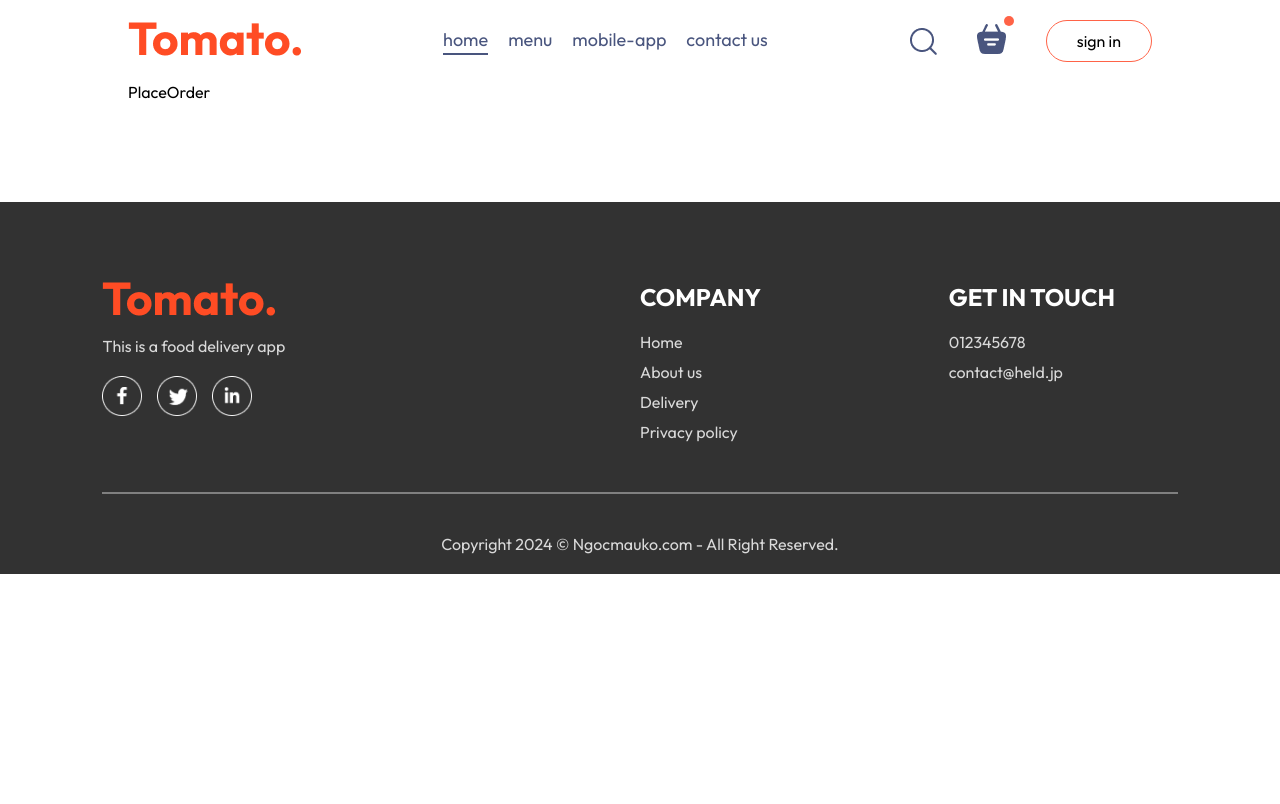
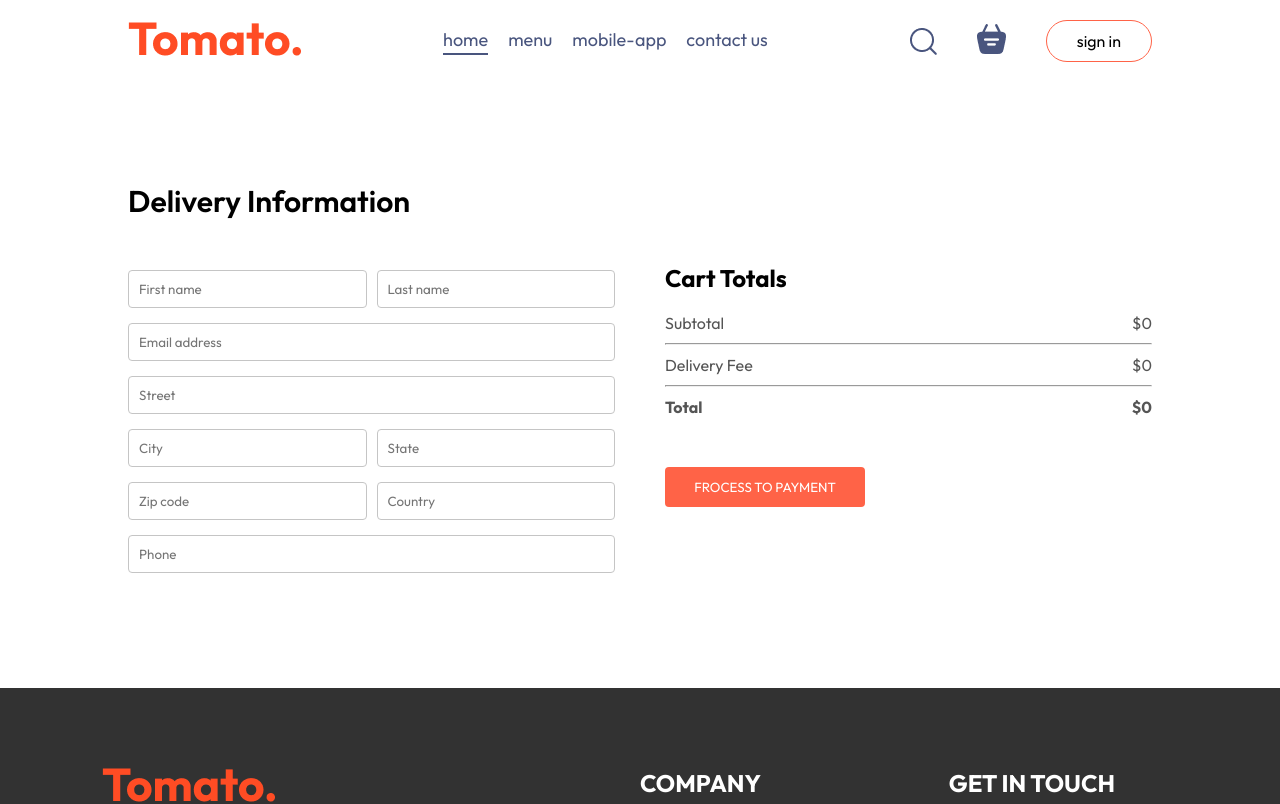
Before and after one commit to ngocmaruko/food-delivery, a React (Vite) app: page /order in a window 1280 px wide. Shown: the top 804 px of the page. Built offline with nearby package versions, Linux system fonts and the light colour scheme.

Commit message:
placeorder

```diff
--- a/src/components/ExploreMenu/ExploreMenu.jsx
+++ b/src/components/ExploreMenu/ExploreMenu.jsx
@@ -9,7 +9,7 @@ export const ExploreMenu = ({category, setCategory}) => {
       <p className="explore-menu-text">Choose from a diverse menu featurning a delectable array of dishes. Our mission is to satisfy your cravings and elevate your dining experience, one delicious meal at a time.</p>
       <div className="explore-menu-list">
         {(menu_list).map((item, i) => (
-          <div onClick={() => setCategory(prev => prev === 'All' ? item.menu_name : 'All')} key={i} className='explore-menu-list-item'>
+          <div onClick={() => setCategory(prev => prev === item.menu_name ? 'All' : item.menu_name )} key={i} className='explore-menu-list-item'>
             <img
             className={category === item.menu_name?'active':''}
             src={item.menu_image} alt={item.menu_name} />
--- a/src/components/Navbar/Navbar.jsx
+++ b/src/components/Navbar/Navbar.jsx
@@ -1,10 +1,12 @@
-import React, { useState } from 'react'
+import React, { useContext, useState } from 'react'
 import './Navbar.css'
 import { assets } from '../../assets/assets'
 import { Link } from 'react-router-dom'
+import { StoreContext } from '../../context/StoreContext'
 
 export const Navbar = ({setShowLogin}) => {
   const [menu, setMenu] = useState('home')
+  const {getTotalCartAmount} = useContext(StoreContext);
 
   return (
     <div className='navbar'>
@@ -19,7 +21,7 @@ export const Navbar = ({setShowLogin}) => {
         <img src={assets.search_icon} alt="" />
         <div className="navbar-basket-icon">
           <Link to={'/cart'}><img src={assets.basket_icon} alt="" /></Link>
-          <div className="dot"></div>
+          <div className={getTotalCartAmount() === 0 ? '' : 'dot'}></div>
         </div>
         <button onClick={() => setShowLogin(true)}>sign in</button>
       </div>
--- a/src/context/StoreContext.jsx
+++ b/src/context/StoreContext.jsx
@@ -19,8 +19,20 @@ const StoreContextProvider = (props) => {
     setCartItems((prev) => ({...prev,[itemId]:prev[itemId]-1}))
   }
 
+  const getTotalCartAmount = () => {
+    let totalAmount = 0;
+    for (const item in cartItems){
+      if(cartItems[item] > 0) {
+        let itemInfo = food_list.find((product) => product._id === item);
+        totalAmount +=itemInfo.price* cartItems[item];
+      }
+    }
+    return totalAmount;
+  }
+  //This sets up an effect that runs when the cartItems array changes.
   useEffect(() => {
     console.log(cartItems);
+
   },[cartItems])
 
   const contextValue = {
@@ -28,8 +40,8 @@ const StoreContextProvider = (props) => {
     cartItems,
     setCartItems,
     addToCart,
-    removeFromCart
-
+    removeFromCart,
+    getTotalCartAmount,
   }
 
   return (
--- a/src/pages/Cart/Cart.jsx
+++ b/src/pages/Cart/Cart.jsx
@@ -1,9 +1,11 @@
 import React, { useContext } from 'react'
 import './Cart.css'
 import { StoreContext } from '../../context/StoreContext'
+import { useNavigate } from 'react-router-dom';
 
 export const Cart = () => {
-  const { cartItems, food_list, removeFromCart } = useContext(StoreContext);
+  const { cartItems, food_list, removeFromCart, getTotalCartAmount } = useContext(StoreContext);
+  const navigate = useNavigate();
 
   return (
     <div className='cart'>
@@ -44,20 +46,20 @@ export const Cart = () => {
           <div>
             <div className='cart-total-details'>
               <p>Subtotal</p>
-              <p>{0}</p>
+              <p>${getTotalCartAmount()}</p>
             </div>
             <hr />
             <div className='cart-total-details'>
               <p>Delivery Fee</p>
-              <p>{2}</p>
+              <p>${getTotalCartAmount() === 0 ? 0 : 2}</p>
             </div>
             <hr />
             <div className='cart-total-details'>
               <b>Total</b>
-              <b>{0}</b>
+              <b>${getTotalCartAmount() === 0 ? 0 : getTotalCartAmount()+2}</b>
             </div>
           </div>
-          <button>FROCESS TO CHECKOUT</button>
+          <button onClick={() => navigate('/order')}>FROCESS TO CHECKOUT</button>
         </div>
         <div className="cart-promocode">
           <div>
--- a/src/pages/PlaceOrder/PlaceOrder.css
+++ b/src/pages/PlaceOrder/PlaceOrder.css
@@ -0,0 +1,35 @@
+.place-order{
+  display: flex;
+  align-items: center;
+  justify-content: space-between;
+  gap: 50px;
+  margin-top: 100px;
+}
+.place-order-left{
+  width: 100%;
+  max-width: max(30%,500px);
+}
+.place-order-left .tittle{
+  font-size: 30px;
+  font-weight: 600;
+  margin-bottom: 50px;
+}
+.place-order-left input{
+  margin-bottom: 15px;
+  width: 100%;
+  padding: 10px;
+  border: 1px solid #c5c5c5;
+  border-radius: 4px;
+  outline-color: tomato;
+}
+.place-order-left .multi-fields{
+  display: flex;
+  gap: 10px;
+}
+.place-order-right{
+  width: 100%;
+  max-width: max(40%,500px);
+}
+.place-order .cart-total button{
+  margin-top: 30px;
+}
--- a/src/pages/PlaceOrder/PlaceOrder.jsx
+++ b/src/pages/PlaceOrder/PlaceOrder.jsx
@@ -1,8 +1,51 @@
-import React from 'react'
+import React, { useContext } from 'react'
 import './PlaceOrder.css'
+import { StoreContext } from '../../context/StoreContext'
 
 export const PlaceOrder = () => {
+  const{getTotalCartAmount} = useContext(StoreContext)
   return (
-    <div>PlaceOrder</div>
+    <form className='place-order'>
+      <div className="place-order-left">
+        <p className="tittle">Delivery Information</p>
+        <div className="multi-fields">
+          <input type="text" placeholder='First name'/>
+          <input type="text" placeholder='Last name'/>
+        </div>
+        <input type="text" placeholder='Email address'/>
+        <input type="text" placeholder='Street'/>
+        <div className="multi-fields">
+          <input type="text" placeholder='City'/>
+          <input type="text" placeholder='State'/>
+        </div>
+        <div className="multi-fields">
+          <input type="text" placeholder='Zip code'/>
+          <input type="text" placeholder='Country'/>
+        </div>
+        <input type="text" placeholder='Phone'/>
+      </div>
+      <div className="place-order-right">
+      <div className="cart-total">
+          <h2>Cart Totals</h2>
+          <div>
+            <div className='cart-total-details'>
+              <p>Subtotal</p>
+              <p>${getTotalCartAmount()}</p>
+            </div>
+            <hr />
+            <div className='cart-total-details'>
+              <p>Delivery Fee</p>
+              <p>${getTotalCartAmount() === 0 ? 0 : 2}</p>
+            </div>
+            <hr />
+            <div className='cart-total-details'>
+              <b>Total</b>
+              <b>${getTotalCartAmount() === 0 ? 0 : getTotalCartAmount()+2}</b>
+            </div>
+          </div>
+          <button>FROCESS TO PAYMENT</button>
+        </div>
+      </div>
+    </form>
   )
 }
```
